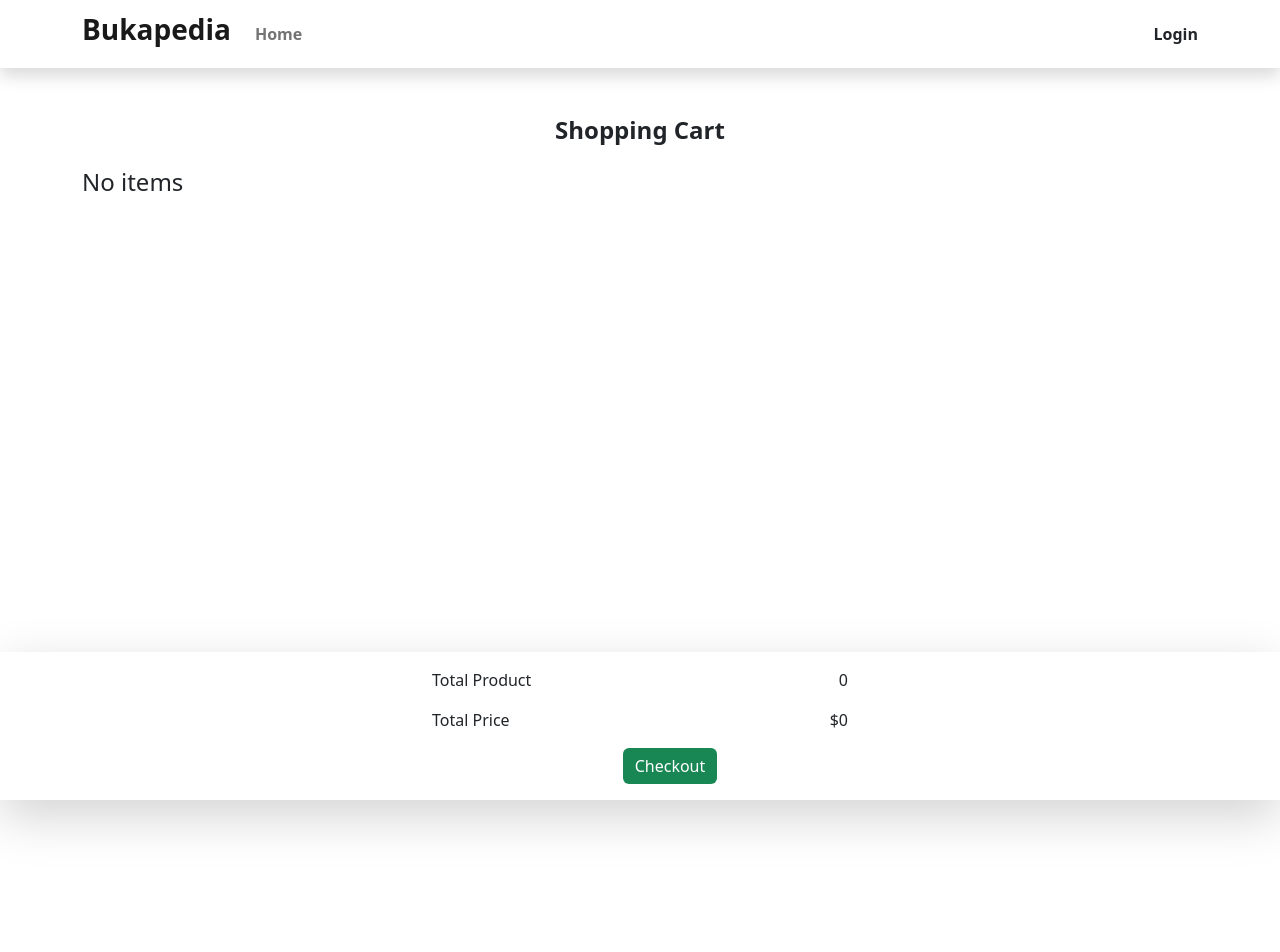
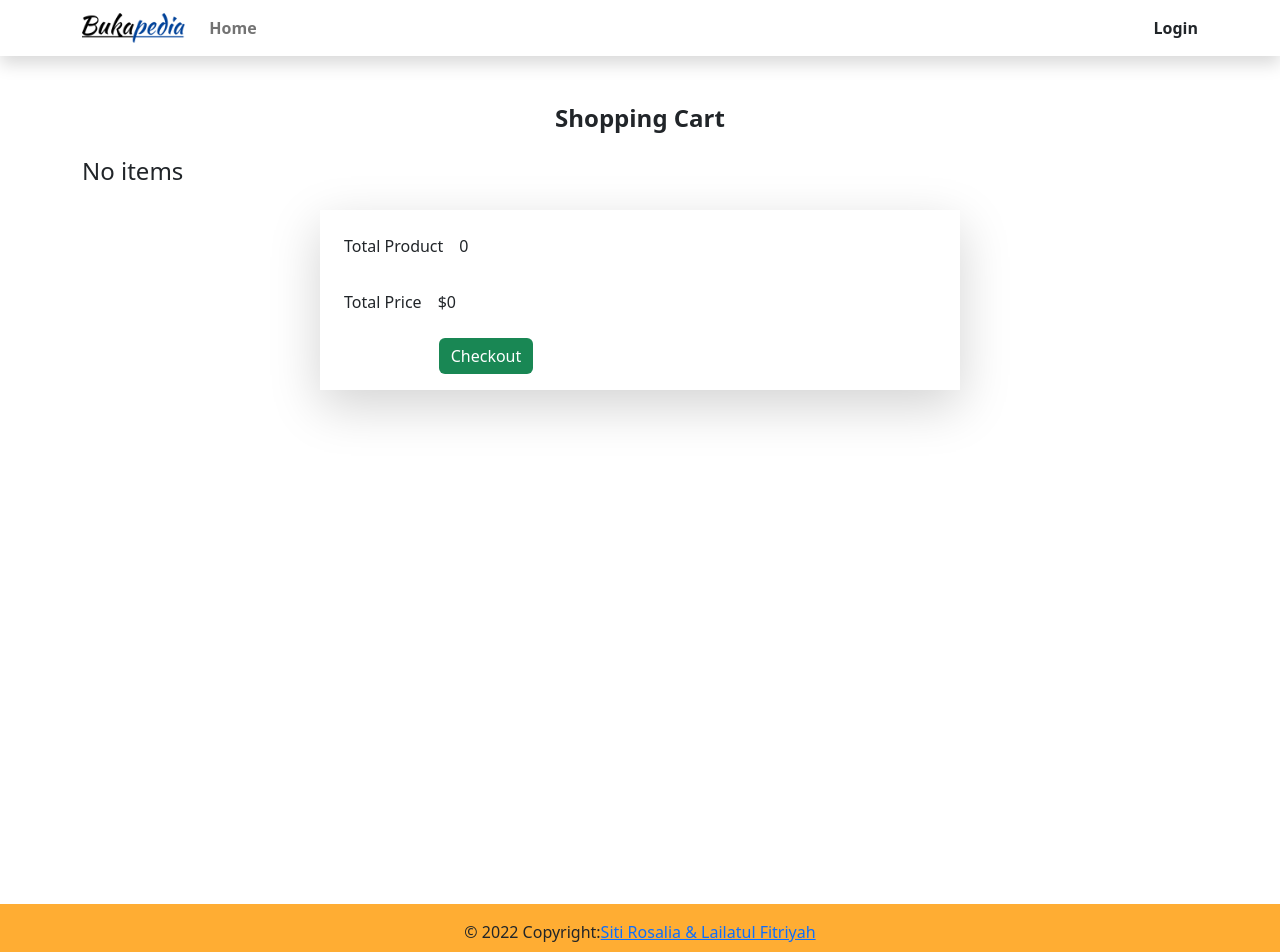
Before and after one commit to Sitirosalina293/E-Commerce-KelF, a React (Create React App) app: page /cart in a window 1280 px wide. Shown: the top 952 px of the page. Before the commit the page ends 800 px from the top, so only its background shows below. Built offline with nearby package versions, Linux system fonts and the light colour scheme; a web font is replaced by a local one.

Commit message:
Progressing styling add create footer

```diff
--- a/src/App.js
+++ b/src/App.js
@@ -1,9 +1,11 @@
+import Footer from './pages/footer';
 import Router from './routes'
 
 function App() {
   return (
     <>
       <Router/>
+      <Footer />
     </>
   );
 }
--- /dev/null
+++ b/src/assets/images/index.js
@@ -0,0 +1,3 @@
+import Bukapedia from './Bukapedia.png';
+
+export { Bukapedia };
--- /dev/null
+++ b/src/assets/index.js
@@ -0,0 +1 @@
+export * from './images';
--- a/src/components/NavBar/index.js
+++ b/src/components/NavBar/index.js
@@ -1,16 +1,17 @@
-import { useDispatch, useSelector } from 'react-redux';
-import { useNavigate } from 'react-router-dom';
-import { logout } from '../../features/userRedux';
-import { Container, Nav, Navbar } from 'react-bootstrap';
-import { CartFill } from 'react-bootstrap-icons';
-import Badge from 'react-bootstrap/Badge';
+import { useDispatch, useSelector } from "react-redux";
+import { useNavigate } from "react-router-dom";
+import { logout } from "../../features/userRedux";
+import { Container, Nav, Navbar } from "react-bootstrap";
+import { CartFill } from "react-bootstrap-icons";
+import Badge from "react-bootstrap/Badge";
+import { Bukapedia } from "../../assets";
 
 const NavBar = () => {
   const dispatch = useDispatch();
 
   const user = useSelector((state) => state.user.currentUser);
-  const cart = useSelector((state)=>state.cart)
-  console.log(cart)
+  const cart = useSelector((state) => state.cart);
+  console.log(cart);
 
   const navigate = useNavigate();
 
@@ -20,36 +21,91 @@ const NavBar = () => {
   };
 
   return (
-    <Navbar collapseOnSelect expand="lg" bg="white" variant="light" className='shadow'>
+    <Navbar
+      collapseOnSelect
+      expand="lg"
+      bg="white"
+      variant="light"
+      className="shadow"
+    >
       <Container>
-        <Navbar.Brand href="/" className='fw-bold'><h3 className='fw-bold'>Bukapedia</h3></Navbar.Brand>
-        <Navbar.Toggle aria-controls="responsive-navbar-nav" className="toggle" />
+        <Navbar.Brand href="/" className="fw-bold">
+          <img
+            src={Bukapedia}
+            alt="logo"
+            width="100%"
+            height="30"
+            className="d-inline-block align-top"
+          />
+        </Navbar.Brand>
+        <Navbar.Toggle
+          aria-controls="responsive-navbar-nav"
+          className="toggle"
+        />
         <Navbar.Collapse id="responsive-navbar-nav">
           <Nav className="me-auto">
-            <Nav.Link href="/" className='fw-bold'>Home</Nav.Link>
-            {user?.email === 'admin@bukapedia.com' ? (
+            <Nav.Link
+              href="/"
+              className="fw-bold"
+              style={
+                window.location.pathname === "/" ? { color: "#012657" } : null
+              }
+            >
+              Home
+            </Nav.Link>
+            {user?.email === "admin@bukapedia.com" ? (
               <>
-              <Nav.Link href="/admin" className='fw-bold'>Admin</Nav.Link>
-              <Nav.Link href="/sales-report" className='fw-bold'>Sales Report</Nav.Link>
+                <Nav.Link
+                  href="/admin"
+                  className="fw-bold"
+                  style={
+                    window.location.pathname === "/admin"
+                      ? { color: "#012657" }
+                      : null
+                  }
+                >
+                  Admin
+                </Nav.Link>
+                <Nav.Link href="/sales-report" className="fw-bold"
+                  style={
+                    window.location.pathname === "/sales-report" ? { color: "#012657" } : null
+                  }
+                >
+                  Sales Report
+                </Nav.Link>
               </>
             ) : null}
           </Nav>
           {user === null ? (
             <div>
-              <Nav.Link href="/login" className='fw-bold'>Login</Nav.Link>
+              <Nav.Link href="/login" className="fw-bold">
+                Login
+              </Nav.Link>
             </div>
-          ):(
+          ) : (
             <div className="d-flex my-2">
-              {user?.email === 'admin@bukapedia.com' ? (
-                <Nav.Link href="" onClick={handleLogout} className='fw-bold' >Logout</Nav.Link>
+              {user?.email === "admin@bukapedia.com" ? (
+                <Nav.Link href="" onClick={handleLogout} className="fw-bold">
+                  Logout
+                </Nav.Link>
               ) : (
                 <Nav>
-                  <Nav.Link href="/cart" className='fw-bold me-3'>
-                    <CartFill style={{ fontSize: "23px"}}/>
-                    {cart.quantity===0 ? '' : (
-                    <Badge bg="danger" style={{ fontSize: "9px",position:"absolute", }}>{cart.quantity}</Badge>)}
+                  <Nav.Link href="/cart" className="fw-bold me-3">
+                    <CartFill style={{ fontSize: "23px" }} />
+                    {cart.quantity === 0 ? (
+                      ""
+                    ) : (
+                      <Badge
+                        bg="danger"
+                        style={{ fontSize: "9px", position: "absolute" }}
+                      >
+                        {cart.quantity}
+                      </Badge>
+                    )}
                   </Nav.Link>
-                  <Nav.Link href="" onClick={handleLogout} className='fw-bold' >Logout</Nav.Link>
+                  <Nav.Link href="" onClick={handleLogout} className="fw-bold">
+                    Logout
+                  </Nav.Link>
                 </Nav>
               )}
             </div>
--- a/src/pages/admin/Admin.js
+++ b/src/pages/admin/Admin.js
@@ -38,6 +38,7 @@ const Admin = () => {
                     defaultValue={row?.stock}
                     onChange={(e) => setNewStock(e.target.value)}
                     style={{ width:'45px' }}
+                    min={0}
                   />
                   <button
                     className='rounded px-3'
--- a/src/pages/cart/CartPage.js
+++ b/src/pages/cart/CartPage.js
@@ -1,34 +1,41 @@
-import { useSelector } from 'react-redux';
-import { useDispatch } from 'react-redux';
-import { removeCart, checkOut } from '../../features/cartRedux';
-import { productCheckout } from '../../features/productRedux';
-import CartItem from '../../components/CartItem/CartProduct'
+import { useSelector } from "react-redux";
+import { useDispatch } from "react-redux";
+import { removeCart, checkOut } from "../../features/cartRedux";
+import { productCheckout } from "../../features/productRedux";
+import CartItem from "../../components/CartItem/CartProduct";
 
 const CartPage = () => {
   const cart = useSelector((state) => state.cart);
-  const dispatch = useDispatch()
+  const dispatch = useDispatch();
   const handleCheckout = (cart) => {
     if (cart.products.length !== 0) {
       cart.products.map((data) => {
-        return dispatch(checkOut({
-          ...data
-        }));
-      })
+        return dispatch(
+          checkOut({
+            ...data,
+          })
+        );
+      });
     }
     dispatch(productCheckout(cart));
     dispatch(removeCart());
-  }
+  };
 
   return (
-    <div>
-      <div className='container'>
+    <div className="min-vh-100">
+      <div
+        className="container"
+      >
         <div>
-          <h4 className='fw-bold mb-4' style={{ width:'100%', textAlign:'center' }}>
+          <h4
+            className="fw-bold mb-4"
+            style={{ width: "100%", textAlign: "center" }}
+          >
             Shopping Cart
           </h4>
         </div>
         <div className="container-item flex flex-wrap gap-8 justify-between">
-          <div className="my-4" style={{ flex: '3' }}>
+          <div className="my-4" style={{ flex: "3" }}>
             {cart.products.length !== 0 ? (
               cart.products.map((item, i) => <CartItem data={item} key={i} />)
             ) : (
@@ -37,18 +44,31 @@ const CartPage = () => {
           </div>
         </div>
       </div>
-      <div className="shadow-lg" style={{ position:'fixed', bottom:'0px', left:'0px', width:'100%' }}>
-        <div className="px-5 py-3 mx-auto" style={{ width:'40%' }}>
-          <div className="row">
-            <p className='col'>Total Product</p>
-            <p className='col' style={{ textAlign:'right' }}>{cart.totalQuantity}</p>
+      <div
+        className="shadow-lg mx-auto "
+        style={{ width: "50%", alignContent: "left", justifyContent: "left"  }}
+      >
+        <div className="px-3 py-3" style={{ width: "40%" }}>
+          <div className="d-flex flex-nowrap">
+            <p className="order-1 p-2">Total Product</p>
+            <p className="order-2 p-2" style={{ textAlign: "right" }}>
+              {cart.totalQuantity}
+            </p>
           </div>
-          <div className="row">
-            <p className='col'>Total Price</p>
-            <p className='col' style={{ textAlign:'right' }}>${cart.totalPrice}</p>
+          <div className="d-flex flex-nowrap">
+            <p className="order-1 p-2">Total Price</p>
+            <p className="order-2 p-2" style={{ textAlign: "right" }}>
+              ${cart.totalPrice}
+            </p>
           </div>
           <div class="d-grid gap-2 col-1 mx-auto">
-            <button class="btn bg-success text-white" onClick={() => handleCheckout(cart)} type="button">Checkout</button>
+            <button
+              class="btn bg-success text-white"
+              onClick={() => handleCheckout(cart)}
+              type="button"
+            >
+              Checkout
+            </button>
           </div>
         </div>
       </div>
--- /dev/null
+++ b/src/pages/footer/footer.js
@@ -0,0 +1,15 @@
+import React from "react";
+import './style.css'
+
+const FooterPages = () => {
+  return (
+    <footer className="page-footer font-small blue">
+      <div className="footer-copyright text-center py-3">
+        © 2022 Copyright:
+        <a href="#">Siti Rosalia & Lailatul Fitriyah</a>
+      </div>
+    </footer>
+  );
+};
+
+export default FooterPages;
--- /dev/null
+++ b/src/pages/footer/index.js
@@ -0,0 +1,10 @@
+import React from 'react'
+import FooterPages from './footer'
+
+const Footer = () => {
+  return (
+    <FooterPages />
+  )
+}
+
+export default Footer
--- /dev/null
+++ b/src/pages/footer/style.css
@@ -0,0 +1,3 @@
+.footer-copyright{
+    background-color: #FFAD33;
+}
--- a/src/pages/sales-report/SalesReport.js
+++ b/src/pages/sales-report/SalesReport.js
@@ -7,7 +7,8 @@ export default function SalesReportPage() {
   return (
     <>
       {products.length === 0 ? ('') : (
-      <div className='container border rounded p-5'>
+      <div className='container border rounded p-5 min-vh-100
+      '>
         <div className='row fw-bold p-2 justify-content-lg-between'>
           <div className='col-sm-8'>Product</div>
           <div className='col'>Harga</div>
```
Also changed, not shown: src/pages/detail-product/DetailProduct.js (+51 -46 lines), src/pages/login/LoginPage.js (+34 -20 lines), src/assets/images/Bukapedia.png (added), 1 other file (tests, documents, lock files or other folders).
